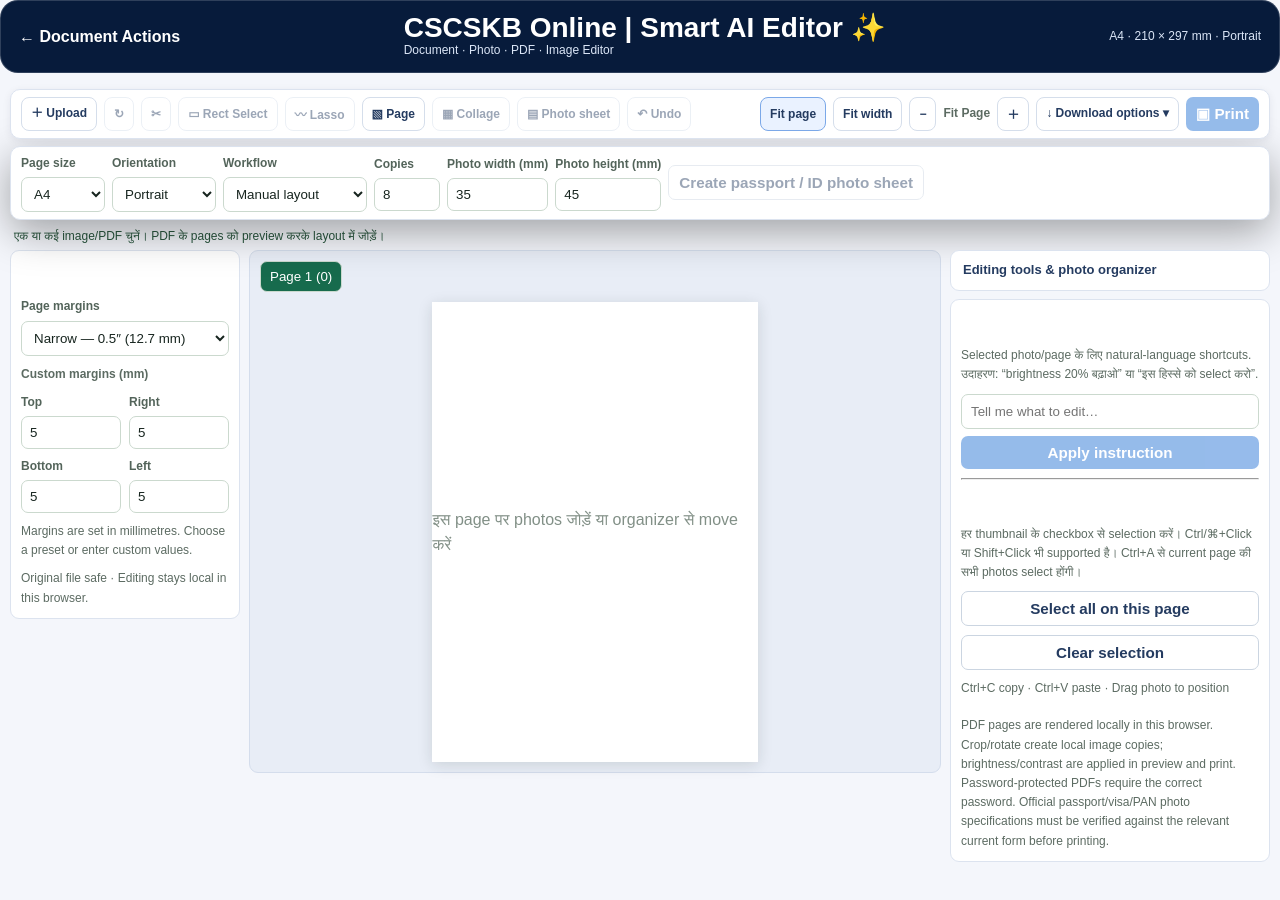
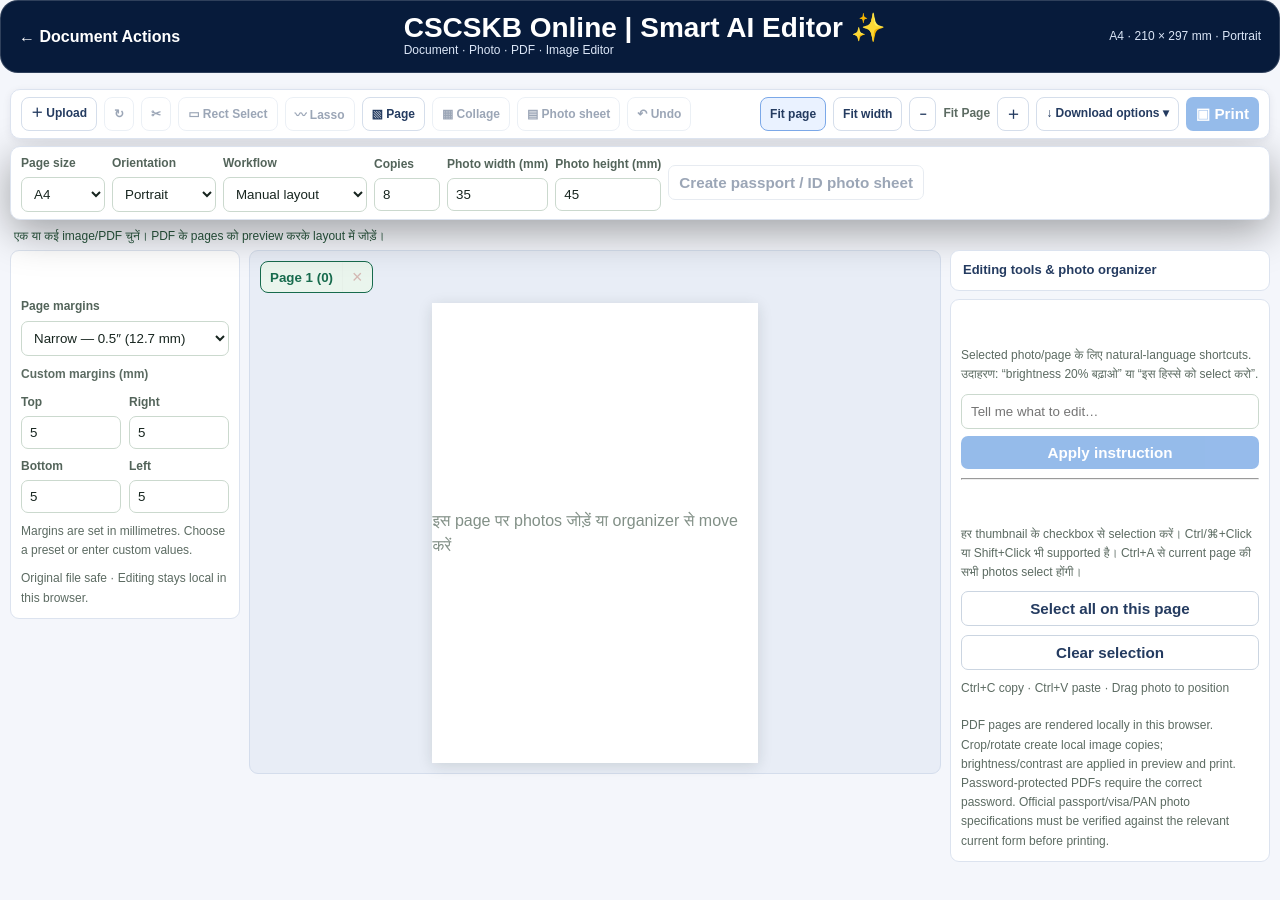
Before and after one commit to manutevari/cscskbonline, a Next.js app in the folder frontend/: page /document-tools in a window 1280 px wide. Shown: the top 900 px of the page. Built offline with nearby package versions, Linux system fonts and the light colour scheme.

Commit message:
Add safe page deletion control to Smart Print Editor

```diff
--- a/frontend/src/components/SmartPrintEditor.tsx
+++ b/frontend/src/components/SmartPrintEditor.tsx
@@ -221,6 +221,17 @@ export default function PrintEditorPage() {
     const id = Math.max(0, ...pages.map(p => p.id)) + 1;
     setPages(old => [...old, { id, label: "Page " + id }]); setActivePage(id);
     setStatus("नया blank page जोड़ा गया।");
+  };
+  const deletePage = (pageId: number) => {
+    if (pages.length <= 1) { setStatus("कम-से-कम एक page रखना ज़रूरी है।"); return; }
+    const page = pages.find(p => p.id === pageId);
+    if (!page || !window.confirm(page.label + " और उस page की सभी photos हटाएँ? यह action Undo से restore नहीं होगा।")) return;
+    const remaining = pages.filter(p => p.id !== pageId);
+    setPages(remaining);
+    setItems(old => old.filter(item => item.pageId !== pageId));
+    if (activePage === pageId) setActivePage(remaining[0].id);
+    setSelectedId(null); setSelectedIds([]);
+    setStatus(page.label + " और उस page की सामग्री delete कर दी गई।");
   };
   const moveToPage = (id: string, pageId: number) => setItems(old => old.map(i => i.id === id ? { ...i, pageId } : i));
   const deleteItem = () => {
@@ -548,7 +559,7 @@ export default function PrintEditorPage() {
       .n{left:calc(50% - 5px);top:-6px;cursor:ns-resize}.s{left:calc(50% - 5px);bottom:-6px;cursor:ns-resize}.w{left:-6px;top:calc(50% - 5px);cursor:ew-resize}.e{right:-6px;top:calc(50% - 5px);cursor:ew-resize}
       .side{background:white;border:1px solid #dce3ef;border-radius:9px;padding:10px;display:grid;gap:9px;min-width:0}.side h2{font-size:17px;margin:0}.field{display:grid;gap:4px;font-size:12px;font-weight:700;color:#53645a}.field input,.field select{width:100%;box-sizing:border-box;padding:8px;border:1px solid #cbd9ce;border-radius:7px;background:white;color:#17251f}
       .thumbs{display:grid;gap:7px}.thumb{display:grid;grid-template-columns:20px 54px minmax(0,1fr);gap:8px;align-items:center;padding:6px;border:1px solid #dce5de;border-radius:8px;cursor:pointer;background:white}.thumb.chosen{border-color:#176b4d;background:#f1f8f3}.thumb input[type=checkbox]{width:17px;height:17px;accent-color:#176b4d}.thumb img{width:54px;height:54px;object-fit:contain;background:#f5f7f5}.small{font-size:12px;color:#5c6b62;overflow-wrap:anywhere}
-      .pages{display:flex;gap:6px;flex-wrap:wrap;margin-bottom:10px}.pagebtn{padding:7px 9px;border:1px solid #cbd9ce;border-radius:7px;background:white;color:#24533d}.pagebtn.active{background:#176b4d;color:white}
+      .pages{display:flex;gap:6px;flex-wrap:wrap;margin-bottom:10px}.page-tab{display:inline-flex;align-items:center;border:1px solid #cbd9ce;border-radius:8px;background:#fff;overflow:hidden}.page-tab.active{border-color:#176b4d;background:#eaf5ed}.pagebtn{padding:7px 9px;border:0;background:transparent;color:#24533d}.page-tab.active .pagebtn{color:#176b4d;font-weight:800}.page-delete{border:0;border-left:1px solid #dce5de;background:transparent;color:#a12b2b;padding:6px 9px;font-size:18px;line-height:1;cursor:pointer}.page-delete:disabled{opacity:.3;cursor:not-allowed}
       .margin-grid{display:grid;grid-template-columns:1fr 1fr;gap:8px}.print-pages{display:none}
       @media(max-width:1180px){.workspace{grid-template-columns:minmax(190px,220px) minmax(0,1fr)}.side-details{grid-column:1/-1;position:static;max-height:none}.side-details>.side{grid-template-columns:repeat(2,minmax(0,1fr))}} @media(max-width:760px){.workspace{grid-template-columns:1fr}.workspace>.side:first-child{grid-template-columns:1fr 1fr}.side-details{grid-column:auto}.side-details>.side{grid-template-columns:1fr}.stage{width:min(100%,480px)}.toolbar,.panel{margin:6px}.compact-toolbar{gap:5px;padding:6px}.icon-btn{font-size:11px;padding:5px 7px;min-height:32px}.toolbar-spacer{display:none}.editor{padding-bottom:12px}}
       /* Mobile editor: keep the canvas and controls inside the viewport. */
@@ -577,7 +588,7 @@ export default function PrintEditorPage() {
         .stage{width:100%!important;max-width:100%;height:auto}
         .stage-wrap,.side,.side-details{min-width:0;max-width:100%}
         .pages{flex-wrap:nowrap;overflow-x:auto;padding-bottom:4px}
-        .pagebtn{flex:0 0 auto}
+        .pagebtn{flex:0 0 auto}.page-tab{flex:0 0 auto}
         .field input,.field select{min-width:0;font-size:16px}
         .edit-grid{grid-template-columns:repeat(2,minmax(0,1fr))}
         .thumb{grid-template-columns:20px 48px minmax(0,1fr)}
@@ -691,7 +702,7 @@ export default function PrintEditorPage() {
         )}
       </aside>
       <div className="stage-wrap">
-        <div className="pages">{pages.map(p => <button key={p.id} className={"pagebtn " + (activePage === p.id ? "active" : "")} onClick={() => setActivePage(p.id)}>{p.label} ({items.filter(i => i.pageId === p.id).length})</button>)}</div>
+        <div className="pages">{pages.map(p => <div className={"page-tab " + (activePage === p.id ? "active" : "")} key={p.id}><button className="pagebtn" onClick={() => setActivePage(p.id)} aria-current={activePage === p.id ? "page" : undefined}>{p.label} ({items.filter(i => i.pageId === p.id).length})</button><button type="button" className="page-delete" onClick={() => deletePage(p.id)} disabled={pages.length <= 1} aria-label={"Delete " + p.label} title={"Delete " + p.label}>×</button></div>)}</div>
         <div className="stage" ref={stageRef} style={{ width: zoomMode==="fit-page" ? `min(100%, calc((100vh - 340px) * ${pageSize.w/pageSize.h}))` : zoomMode==="fit-width" ? "100%" : `${zoomPercent}%`, aspectRatio: pageSize.w + "/" + pageSize.h }} onWheel={()=>{setDragId(null);setResizeState(null);}}
           onPointerCancel={()=>{setDragId(null);setResizeState(null);setRegionStart(null);setCropMode(false);}}
           onPointerMove={e => {
```
